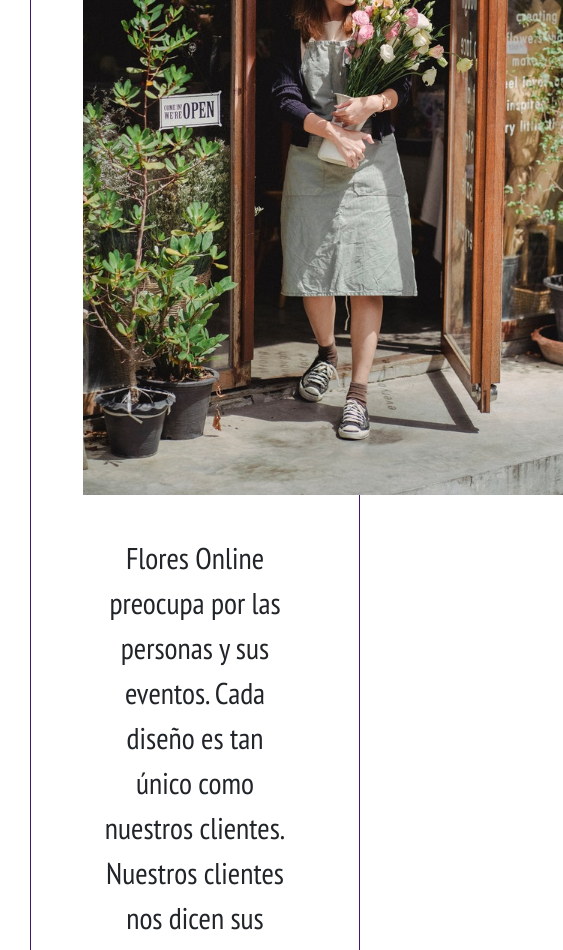
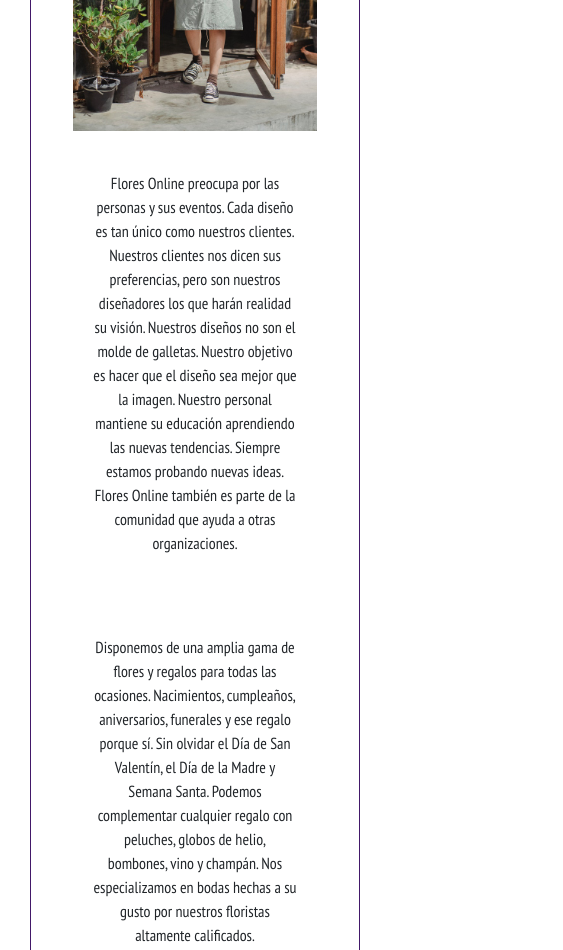
Before and after one commit to camila-camano/desarrollo-web, a website: page pages/nosotros.html in a window 390 px wide. Shown: the part 800-1750 px from the top of the page, 563 px wide, since content can reach past the window. Drawn offline with nearby package versions, Linux system fonts and the light colour scheme; a web font is replaced by a local one.

Commit message:
nosotros responsive

```diff
--- a/pages/nosotros.html
+++ b/pages/nosotros.html
@@ -115,7 +115,7 @@
       <section class="nosotros">
         <div class="container">
           <div class="row espaciado">
-            <div class="col">
+            <div class="col-md-12 col-lg-6">
               <img
                 class="owner__img"
                 src="../img/owner1.jpg"
@@ -123,7 +123,7 @@
                 alt="owner1"
               />
             </div>
-            <div class="col">
+            <div class="col-md-12 col-lg-6">
               <p class="owner__text">
                 Flores Online preocupa por las personas y sus eventos. Cada
                 diseño es tan único como nuestros clientes. Nuestros clientes
@@ -138,7 +138,7 @@
             </div>
           </div>
           <div class="row espaciado">
-            <div class="col">
+            <div class="col-md-12 col-lg-6">
               <p class="owner__text">
                 Disponemos de una amplia gama de flores y regalos para todas las
                 ocasiones. Nacimientos, cumpleaños, aniversarios, funerales y
@@ -149,7 +149,7 @@
                 floristas altamente calificados.
               </p>
             </div>
-            <div class="col">
+            <div class="col-md-12 col-lg-6">
               <img
                 class="owner__img"
                 src="../img/owner2.jpg"
--- a/scss/_aux.scss
+++ b/scss/_aux.scss
@@ -28,7 +28,7 @@ $font_shadow: -1px 0 white, 0 1px white, 1px 0 white, 0 -1px white;
 }
 
 @mixin titulo {
-  color: $violeta1;
+  color: $violeta3;
   font-size: 50px;
   text-align: center;
   justify-items: center;
@@ -38,7 +38,7 @@ $font_shadow: -1px 0 white, 0 1px white, 1px 0 white, 0 -1px white;
 }
 
 @mixin subtitulo {
-  color: $violeta3;
+  color: $verde4;
   font-size: 25px;
   font-style: italic;
   text-align: center;
--- a/scss/_nosotros.scss
+++ b/scss/_nosotros.scss
@@ -26,17 +26,20 @@
   justify-content: space-evenly;
 
   .owner__img {
-    width: 30rem;
+    width: 100%;
   }
 
   .owner__text {
     padding-top: 20px;
     margin: 20px;
-    font-size: 30px;
+    font-size: 1.5rem;
     font-family: $font1;
+    @media (max-width: 768px) {
+      font-size: 1rem;
+    }
   }
 
   .espaciado {
-    padding: 20px;
+    padding: 10px;
   }
 }
```
Also changed, not shown: css/style.css, img/catalogo/flower10.jpg (added), img/catalogo/flower12.jpg (added), img/next.png (deleted), 1 other file.
